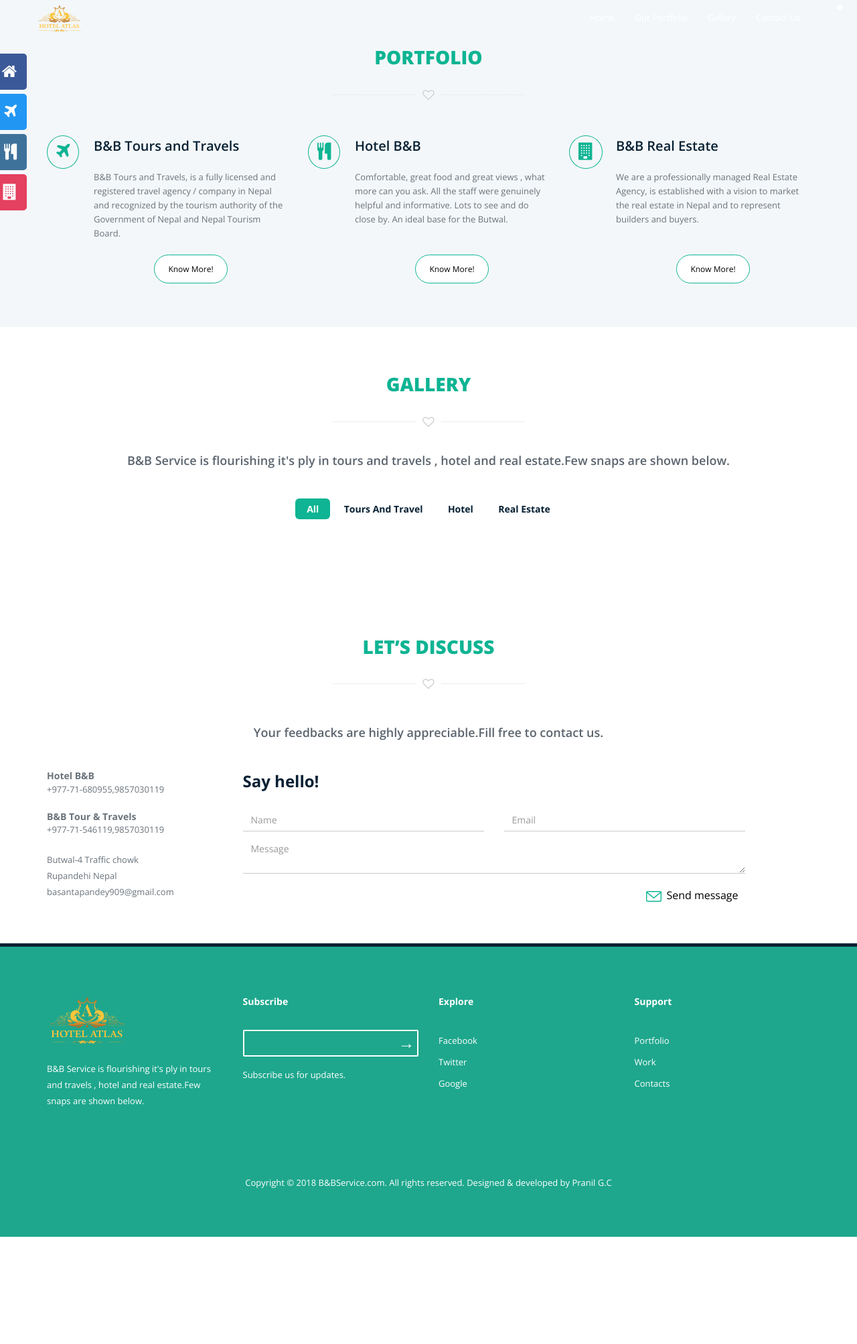
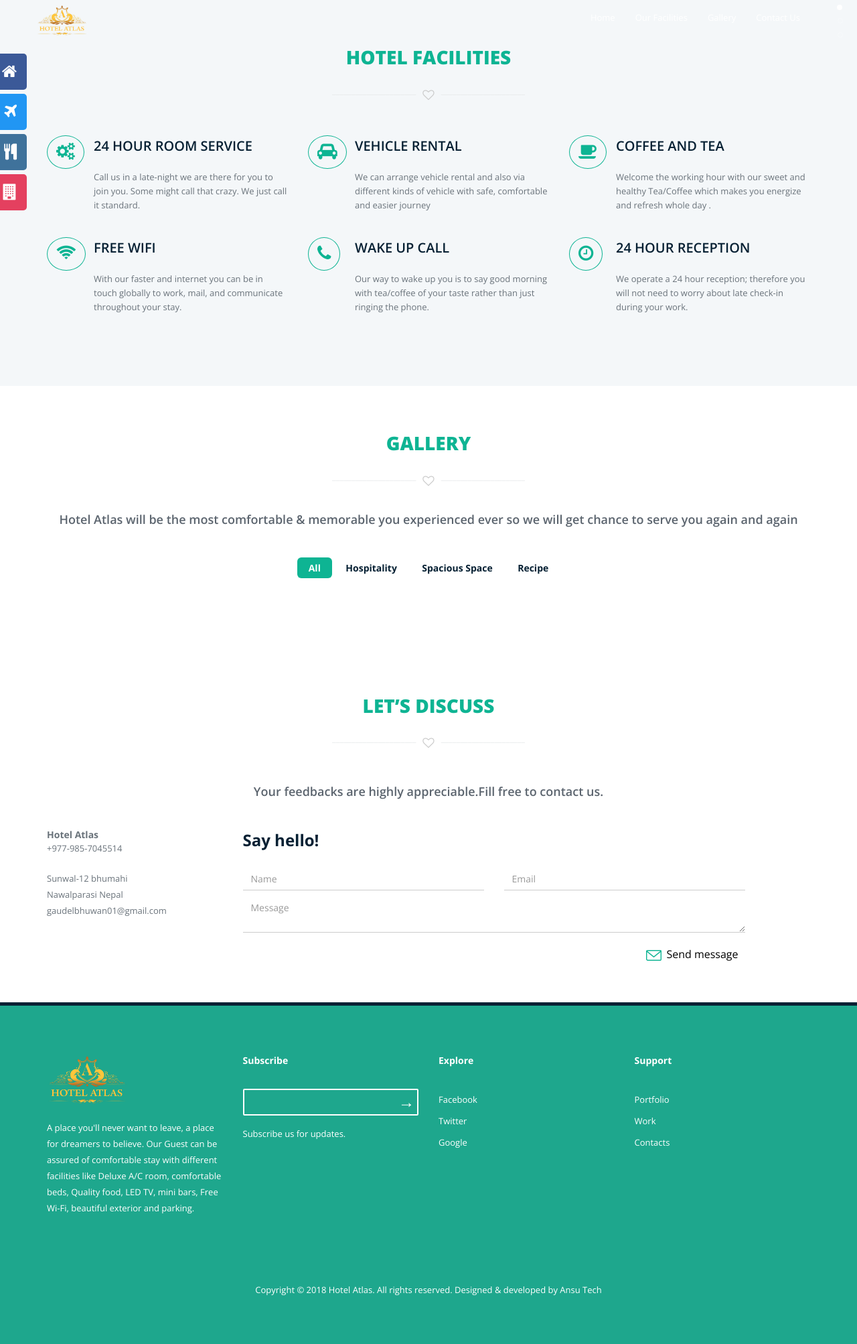
Before and after one commit to pranilchhetri/hotelatlas, a PHP site: page / in a window 1280 px wide. Shown: the whole page at 67% size. Before the commit the page ends 1846 px from the top, so only its background shows below. Run offline with PHP 8.4, Linux system fonts and the light colour scheme; some libraries are stand-ins or nearby versions.

Commit message:
added features

```diff
--- a/index.php
+++ b/index.php
@@ -1,45 +1,5 @@
-<?php include 'header.php';
+<?php include 'navbar.php';
 ?>
-        <!--
-        Fixed Navigation
-        ==================================== -->
-        <header id="navigation" class="navbar-fixed-top navbar">
-            <div class="container">
-                <div class="navbar-header">
-                    <!-- responsive nav button -->
-					<button type="button" class="navbar-toggle" data-toggle="collapse" data-target=".navbar-collapse">
-                        <span class="sr-only">Toggle navigation</span>
-                        <i class="fa fa-bars fa-2x"></i>
-                    </button>
-					<!-- /responsive nav button -->
-
-					<!-- logo -->
-                    <a class="navbar-brand" href="#body">
-						<h1 id="logo">
-							<img src="img/logo1.png" style="height: 50px;padding-top: 5px; width: auto;" alt="Brandi">
-						</h1>
-					</a>
-					<!-- /logo -->
-                </div>
-
-				<!-- main nav -->
-                <nav class="collapse navbar-collapse navbar-right" id="navigation">
-                    <ul id="nav" class="nav navbar-nav">
-                        <li class="current"><a href="#">Home</a></li>
-                        <li><a href="#features">Our Portfolio</a></li>
-                        <li><a href="#works">Gallery</a></li>
-
-                        <li><a href="#last">Contact Us</a></li>
-
-                    </ul>
-                </nav>
-				<!-- /main nav -->
-
-            </div>
-        </header>
-        <!--
-        End Fixed Navigation
-        ==================================== -->
 
 			<style>
 #mySidenav a {
@@ -110,13 +70,33 @@
 				<!-- Wrapper for slides -->
 				<div class="carousel-inner" role="listbox">
 
+
+
 					<!-- single slide -->
-					<div class="item active" style="background-image: url(img/tours.jpg);">
+					<div class="item active" style="background-image: url(img/hotel.jpg);">
 						<div class="carousel-caption">
-							<h2 data-wow-duration="700ms" data-wow-delay="500ms" class="wow bounceInDown animated" style="color: #ff0000;">B & B <span style="color: #fff;"> Tours and Travels!</span></h2>
-							<h3 data-wow-duration="1000ms" class="wow slideInLeft animated"><span class="color">/The Journey</span> is the destination.</h3>
-							<p data-wow-duration="1000ms" class="wow slideInRight animated">Reservation of Train, Bus, Car, Van.<br><br>
-							Contact: +977-71-546119,9857030119</p>
+							<h2 data-wow-duration="700ms" data-wow-delay="500ms" class="wow bounceInDown animated" style="color: #ff0000;"><span style="color: #fff;">Hotel Atlas</span></h2>
+							<h3 data-wow-duration="1000ms" class="wow slideInLeft animated"><span style="color: #c6b92b;">/The Heart</span> of hospitality.</h3>
+							<p data-wow-duration="1000ms" class="wow slideInRight animated">Well furnished room, Conference Hall,Free-Wifi, Great View.
+								<br><br>Contact: +977-9857045514</p>
+
+
+
+							<ul class="social-links text-center">
+								<li><a href=""><i class="fa fa-twitter fa-lg"></i></a></li>
+								<li><a href=""><i class="fa fa-facebook fa-lg"></i></a></li>
+								<li><a href=""><i class="fa fa-google-plus fa-lg"></i></a></li>
+								<li><a href=""><i class="fa fa-dribbble fa-lg"></i></a></li>
+							</ul>
+						</div>
+					</div>
+					<!-- single slide -->
+					<div class="item" style="background-image: url(img/room.jpg);">
+						<div class="carousel-caption">
+							<h2 data-wow-duration="700ms" data-wow-delay="500ms" class="wow bounceInDown animated" style="color: #ff0000;"><span style="color: #fff;">Super Deluxe Room</span></h2>
+							<h3 data-wow-duration="1000ms" class="wow slideInLeft animated"><span style="color: #c6b92b;">/Heavenly</span> luxurious gateway.</h3>
+							<p data-wow-duration="1000ms" class="wow slideInRight animated">Super Deluxe rooms are perfect for honeymoons, vacation or business trips.<br><br>
+							Contact: +977-9857045514</p>
 
 							<ul class="text-center social-links">
 								<li><a href=""><i class="fa fa-twitter fa-lg"></i></a></li>
@@ -129,29 +109,12 @@
 					<!-- end single slide -->
 
 
-					<!-- single slide -->
-					<div class="item" style="background-image: url(img/hotel.jpg);">
+						<div class="item" style="background-image: url(img/guest.jpg);">
 						<div class="carousel-caption">
-							<h2 data-wow-duration="700ms" data-wow-delay="500ms" class="wow bounceInDown animated" style="color: #ff0000;"><span style="color: #fff;"> Hotel </span>B & B </h2>
-							<h3 data-wow-duration="1000ms" class="wow slideInLeft animated"><span class="color">/The Heart</span> of hospitality.</h3>
-							<p data-wow-duration="1000ms" class="wow slideInRight animated">Well furnished room, Conference Hall,Free-Wifi, Great View.
-								<br><br>Contact: +977-71-680955,9857030119</p>
-
-
-
-							<ul class="social-links text-center">
-								<li><a href=""><i class="fa fa-twitter fa-lg"></i></a></li>
-								<li><a href=""><i class="fa fa-facebook fa-lg"></i></a></li>
-								<li><a href=""><i class="fa fa-google-plus fa-lg"></i></a></li>
-								<li><a href=""><i class="fa fa-dribbble fa-lg"></i></a></li>
-							</ul>
-						</div>
-					</div>
-						<div class="item" style="background-image: url(img/realstate.jpg);">
-						<div class="carousel-caption">
-							<h2 data-wow-duration="700ms" data-wow-delay="500ms" class="wow bounceInDown animated" style="color: #ff0000;">B & B <span style="color: #fff;"> Real Estate</span></h2>
-							<h3 data-wow-duration="1000ms" class="wow slideInLeft animated"><span class="color">/The Secret</span> of getting ahead is getting started.</h3>
-							<p data-wow-duration="1000ms" class="wow slideInRight animated">Transparent Buy,Sell, Rent, Lease</p>
+							<h2 data-wow-duration="700ms" data-wow-delay="500ms" class="wow bounceInDown animated" style="color: #ff0000;"><span style="color: #fff;">A Warm Welcome</span></h2>
+							<h3 data-wow-duration="1000ms" class="wow slideInLeft animated"><span style="color: #c6b92b;">Homely</span> Environment</h3>
+							<p data-wow-duration="1000ms" class="wow slideInRight animated">Come as guest and leave as a family.<br><br>
+							Contact: +977-9857045514</p>
 
 							<ul class="social-links text-center">
 								<li><a href=""><i class="fa fa-twitter fa-lg"></i></a></li>
@@ -182,7 +145,7 @@
 				<div class="row">
 
 					<div class="sec-title text-center mb50 wow bounceInDown animated" data-wow-duration="500ms">
-						<h2>Portfolio</h2>
+						<h2>Hotel Facilities</h2>
 						<div class="devider"><i class="fa fa-heart-o fa-lg"></i></div>
 					</div>
 
@@ -224,19 +187,13 @@
 					<div class="col-md-4 wow fadeInLeft" data-wow-duration="500ms">
 						<div class="service-item">
 							<div class="service-icon">
-								<i class="fa fa-plane fa-2x"></i>
+								<i class="fa fa-gears fa-2x"></i>
 							</div>
 
 							<div class="service-desc">
-								<h3>B&B Tours and Travels</h3>
-								<p>B&B Tours and Travels, is a fully licensed and registered travel agency / company in Nepal and recognized by the tourism authority of the Government of Nepal and Nepal Tourism Board.</p>
-								<br>
-								<div>
-									<a href="toursandtravel.php"><button class="button button1">
-										Know More!
+								<h3>24 HOUR ROOM SERVICE</h3>
+								<p>Call us in a late-night we are there for you to join you. Some might call that crazy. We just call it standard.</p>
 
-									</button></a>
-								</div>
 							</div>
 						</div>
 					</div>
@@ -246,16 +203,13 @@
 					<div class="col-md-4 wow fadeInUp" data-wow-duration="500ms" data-wow-delay="500ms">
 						<div class="service-item">
 							<div class="service-icon">
-								<i class="fa fa-cutlery fa-2x"></i>
+								<i class="fa fa-automobile fa-2x"></i>
 							</div>
 
 							<div class="service-desc">
-								<h3>Hotel B&B</h3>
-								<p>Comfortable, great food and great views , what more can you ask. All the staff were genuinely helpful and informative. Lots to see and do close by. An ideal base for the Butwal.</p><br><br><div>
-									<a href="hotel.php"><button class="button button1">
-										Know More!
+								<h3>VEHICLE RENTAL</h3>
+								<p>We can arrange vehicle rental and also via different kinds of vehicle with safe, comfortable and easier journey</p><br><br><div>
 
-									</button></a>
 							</div>
 						</div>
 					</div>
@@ -266,21 +220,68 @@
 					<div class="col-md-4 wow fadeInRight" data-wow-duration="500ms"  data-wow-delay="900ms">
 						<div class="service-item">
 							<div class="service-icon">
-								<i class="fa fa-building fa-2x"></i>
+								<i class="fa fa-coffee fa-2x"></i>
 							</div>
 
 							<div class="service-desc">
-								<h3>B&B Real Estate</h3>
-								<p>We are a professionally managed Real Estate Agency, is established with a vision to market the real estate in Nepal and to represent builders and buyers.</p><br><br><div>
-									<a href="realestate.php"><button class="button button1">
-										Know More!
+								<h3>COFFEE AND TEA</h3>
+								<p>Welcome the working hour with our sweet and healthy Tea/Coffee which makes you energize and refresh whole day .</p><br><br><div>
 
-									</button></a>
+							</div>
+						</div>
+					</div>
+					<!-- end service item -->
+					</div>
+					<br>
+					<!-- service item -->
+					<div class="col-md-4 wow fadeInLeft" data-wow-duration="500ms">
+						<div class="service-item">
+							<div class="service-icon">
+								<i class="fa fa-wifi fa-2x"></i>
+							</div>
+
+							<div class="service-desc">
+								<h3>FREE WIFI</h3>
+								<p>With our faster and internet you can be in touch globally to work, mail, and communicate throughout your stay.</p>
+
 							</div>
 						</div>
 					</div>
 					<!-- end service item -->
 
+					<!-- service item -->
+					<div class="col-md-4 wow fadeInUp" data-wow-duration="500ms" data-wow-delay="500ms">
+						<div class="service-item">
+							<div class="service-icon">
+								<i class="fa fa-phone fa-2x"></i>
+							</div>
+
+							<div class="service-desc">
+								<h3>WAKE UP CALL</h3>
+								<p>Our way to wake up you is to say good morning with tea/coffee of your taste rather than just ringing the phone.</p><br><br><div>
+
+							</div>
+						</div>
+					</div>
+				</div>
+					<!-- end service item -->
+
+					<!-- service item -->
+					<div class="col-md-4 wow fadeInRight" data-wow-duration="500ms"  data-wow-delay="900ms">
+						<div class="service-item">
+							<div class="service-icon">
+								<i class="fa fa-clock-o fa-2x"></i>
+							</div>
+
+							<div class="service-desc">
+								<h3>24 HOUR RECEPTION</h3>
+								<p>We operate a 24 hour reception; therefore you will not need to worry about late check-in during your work.</p><br><br><div>
+
+							</div>
+						</div>
+					</div>
+					<!-- end service item -->
+					</div>
 				</div>
 			</div>
 		</section>
@@ -299,15 +300,15 @@
 					</div>
 
 					<div class="sec-sub-title text-center">
-						<p>B&B Service is flourishing it's ply in tours and travels , hotel and real estate.Few snaps are shown below.</p>
+						<p>Hotel Atlas will be the most comfortable & memorable you experienced ever so we will get chance to serve you again and again</p>
 					</div>
 
 					<div class="work-filter wow fadeInRight animated" data-wow-duration="500ms">
 						<ul class="text-center">
 							<li><a href="javascript:;" data-filter="all" class="active filter">All</a></li>
-							<li><a href="javascript:;" data-filter=".branding" class="filter">Tours and travel</a></li>
-							<li><a href="javascript:;" data-filter=".web" class="filter">Hotel</a></li>
-							<li><a href="javascript:;" data-filter=".logo-design" class="filter">Real Estate</a></li>
+							<li><a href="javascript:;" data-filter=".branding" class="filter">Hospitality</a></li>
+							<li><a href="javascript:;" data-filter=".web" class="filter">Spacious Space</a></li>
+							<li><a href="javascript:;" data-filter=".logo-design" class="filter">Recipe</a></li>
 
 						</ul>
 					</div>
@@ -318,45 +319,45 @@
 			<div class="project-wrapper">
 
 				<figure class="mix work-item branding">
-					<img src="img/works/1.jpg" alt="">
+					<img src="img/hotel/1.jpg" alt="">
 					<figcaption class="overlay">
-						<a class="fancybox" rel="works" title="Write Your Image Caption Here" href="img/works/1.jpg"><i class="fa fa-eye fa-lg"></i></a>
+						<a class="fancybox" rel="works" title="Write Your Image Caption Here" href="img/hotel/1.jpg"><i class="fa fa-eye fa-lg"></i></a>
 						<h4>Beautiful Pokhara</h4>
 						<p>B&B Tours and Travels</p>
 					</figcaption>
 				</figure>
 
 				<figure class="mix work-item web">
-					<img src="img/works/17.jpg" alt="">
+					<img src="img/hotel/2.jpg" alt="">
 					<figcaption class="overlay">
-						<a class="fancybox" rel="works" title="Write Your Image Caption Here" href="img/works/17.jpg"><i class="fa fa-eye fa-lg"></i></a>
+						<a class="fancybox" rel="works" title="Write Your Image Caption Here" href="img/hotel/2.jpg"><i class="fa fa-eye fa-lg"></i></a>
 						<h4>Chicken Dish</h4>
 						<p>Hotel B&B</p>
 					</figcaption>
 				</figure>
 
 				<figure class="mix work-item logo-design">
-					<img src="img/works/9.jpg" alt="">
+					<img src="img/hotel/4.jpg" alt="">
 					<figcaption class="overlay">
-						<a class="fancybox" rel="works" title="Write Your Image Caption Here" href="img/works/9.jpg"><i class="fa fa-eye fa-lg"></i></a>
+						<a class="fancybox" rel="works" title="Write Your Image Caption Here" href="img/hotel/4.jpg"><i class="fa fa-eye fa-lg"></i></a>
 						<h4>Buy and Sell Property</h4>
 						<p>B&B Real Estate</p>
 					</figcaption>
 				</figure>
 
 				<figure class="mix work-item branding">
-					<img src="img/works/4.jpg" alt="">
+					<img src="img/hotel/3.jpg" alt="">
 					<figcaption class="overlay">
-						<a class="fancybox" rel="works" title="Write Your Image Caption Here" href="img/works/4.jpg"><i class="fa fa-eye fa-lg"></i></a>
+						<a class="fancybox" rel="works" title="Write Your Image Caption Here" href="img/hotel/3.jpg"><i class="fa fa-eye fa-lg"></i></a>
 						<h4>Paragliding at Pokhara</h4>
 						<p>B&B Tours and Travels</p>
 					</figcaption>
 				</figure>
 
 				<figure class="mix work-item logo-design">
-					<img src="img/works/6.jpg" alt="">
+					<img src="img/works/10.jpg" alt="">
 					<figcaption class="overlay">
-						<a class="fancybox" rel="works" title="Write Your Image Caption Here" href="img/works/6.jpg"><i class="fa fa-eye fa-lg"></i></a>
+						<a class="fancybox" rel="works" title="Write Your Image Caption Here" href="img/works/10.jpg"><i class="fa fa-eye fa-lg"></i></a>
 						<h4>House in sell</h4>
 						<p>B&B Real Estate</p>
 					</figcaption>
@@ -372,9 +373,9 @@
 				</figure>
 
 				<figure class="mix work-item logo-design">
-					<img src="img/works/15.jpg" alt="">
+					<img src="img/works/17.jpg" alt="">
 					<figcaption class="overlay">
-						<a class="fancybox" rel="works" title="Write Your Image Caption Here" href="img/works/15.jpg"><i class="fa fa-eye fa-lg"></i></a>
+						<a class="fancybox" rel="works" title="Write Your Image Caption Here" href="img/works/17.jpg"><i class="fa fa-eye fa-lg"></i></a>
 						<h4>Housing</h4>
 						<p>B&B Real Estate</p>
 					</figcaption>
@@ -421,13 +422,14 @@
 					<!-- contact address -->
 					<div class="col-lg-3 col-md-3 col-sm-4 col-xs-12 wow fadeInLeft animated" data-wow-duration="500ms">
 						<div class="contact-address">
-							<h5><strong>Hotel B&B</strong> </h5>
-							<p>+977-71-680955,9857030119</p><br>
-							<h5><strong>B&B Tour & Travels</strong></h5>
-							<p>+977-71-546119,9857030119</p><br>
-							<p>Butwal-4 Traffic chowk</p>
-							<p>Rupandehi Nepal</p>
-							<p>basantapandey909@gmail.com</p>
+							<h5><strong>Hotel Atlas</strong> </h5>
+							<p>
+							+977-985-7045514</p><br>
+
+							<p>Sunwal-12 bhumahi</p>
+							<p>Nawalparasi Nepal</p>
+							<p>gaudelbhuwan01@gmail.com
+</p>
 						</div>
 					</div>
 					<!-- end contact address -->
@@ -490,7 +492,7 @@
 					<div class="col-md-3 col-sm-6 col-xs-12 wow fadeInUp animated" data-wow-duration="500ms">
 						<div class="footer-single">
 							<img src="img/logo1.png" style="height: 100px; width: auto; padding-bottom: 20px;" alt="">
-							<p>B&B Service is flourishing it's ply in tours and travels , hotel and real estate.Few snaps are shown below.</p>
+							<p>A place you'll never want to leave, a place for dreamers to believe. Our Guest can be assured of comfortable stay with different facilities like Deluxe A/C room, comfortable beds, Quality food, LED TV, mini bars, Free Wi-Fi, beautiful exterior and parking.</p>
 						</div>
 					</div>
 
@@ -532,7 +534,7 @@
 				<div class="row">
 					<div class="col-md-12">
 						<p class="copyright text-center">
-							Copyright © 2018 <a href="http://themefisher.com/">B&BService.com</a>. All rights reserved. Designed & developed by <a href="http://pranilchhetri.com.np">Pranil G.C</a>
+							Copyright © 2018 <a href="http://themefisher.com/">Hotel Atlas</a>. All rights reserved. Designed & developed by <a href="http://ansutechnology.com">Ansu Tech</a>
 						</p>
 					</div>
 				</div>
--- /dev/null
+++ b/navbar.php
@@ -0,0 +1,42 @@
+<?php include 'header.php';
+?>
+        <!--
+        Fixed Navigation
+        ==================================== -->
+        <header id="navigation" class="navbar-fixed-top navbar">
+            <div class="container">
+                <div class="navbar-header">
+                    <!-- responsive nav button -->
+					<button type="button" class="navbar-toggle" data-toggle="collapse" data-target=".navbar-collapse">
+                        <span class="sr-only">Toggle navigation</span>
+                        <i class="fa fa-bars fa-2x"></i>
+                    </button>
+					<!-- /responsive nav button -->
+
+					<!-- logo -->
+                    <a class="navbar-brand" href="#body">
+						<h1 id="logo">
+							<img src="img/logo1.png" style="height: 55px;padding-top: 5px; width: auto;" alt="Brandi">
+						</h1>
+					</a>
+					<!-- /logo -->
+                </div>
+
+				<!-- main nav -->
+                <nav class="collapse navbar-collapse navbar-right" id="navigation">
+                    <ul id="nav" class="nav navbar-nav">
+                        <li class="current"><a href="#">Home</a></li>
+                        <li><a href="#features">Our Facilities</a></li>
+                        <li><a href="#works">Gallery</a></li>
+
+                        <li><a href="#last">Contact Us</a></li>
+
+                    </ul>
+                </nav>
+				<!-- /main nav -->
+
+            </div>
+        </header>
+        <!--
+        End Fixed Navigation
+        ==================================== -->
--- a/toursandtravel.php
+++ b/toursandtravel.php
@@ -1,4 +1,4 @@
-<?php include 'header.php'; ?>
+<?php include 'navbar.php'; ?>
 
         <!--
         Home Slider
```
Also changed, not shown: img/guest.jpg (added), img/hotel/1.jpg, img/hotel/2.jpg, img/hotel/3.jpg, img/hotel/4.jpg, 2 other files.
